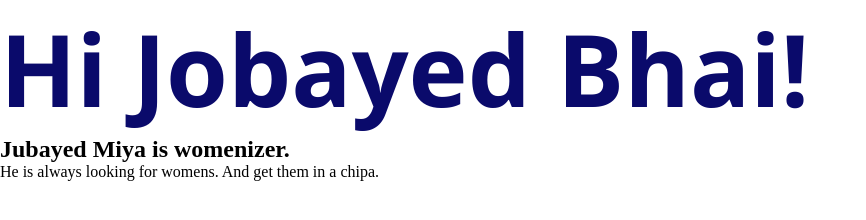
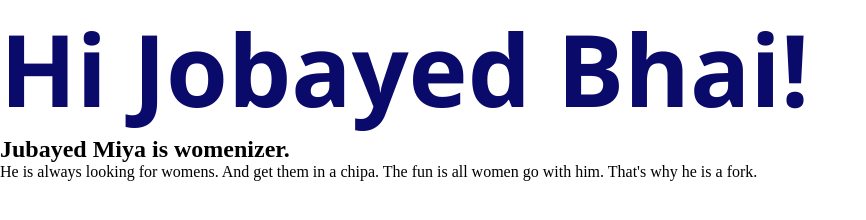
Before and after one commit to Rittik-007/test, a plain HTML site: page index.html in a window 1280 px wide. Shown: the whole page, without its empty margins (0-866 px from the left). Drawn offline with Linux system fonts and the light colour scheme.

Commit message:
adding new text

```diff
--- a/index.html
+++ b/index.html
@@ -10,6 +10,7 @@
 <body>
     <h1>Hi Jobayed Bhai!</h1>
     <h2>Jubayed Miya is womenizer.</h2>
-    <p>He is always looking for womens. And get them in a chipa.</p>
+    <p>He is always looking for womens. And get them in a chipa. The fun is all women go with him. That's why he is a fork.</p>
+
 </body>
 </html>
```
